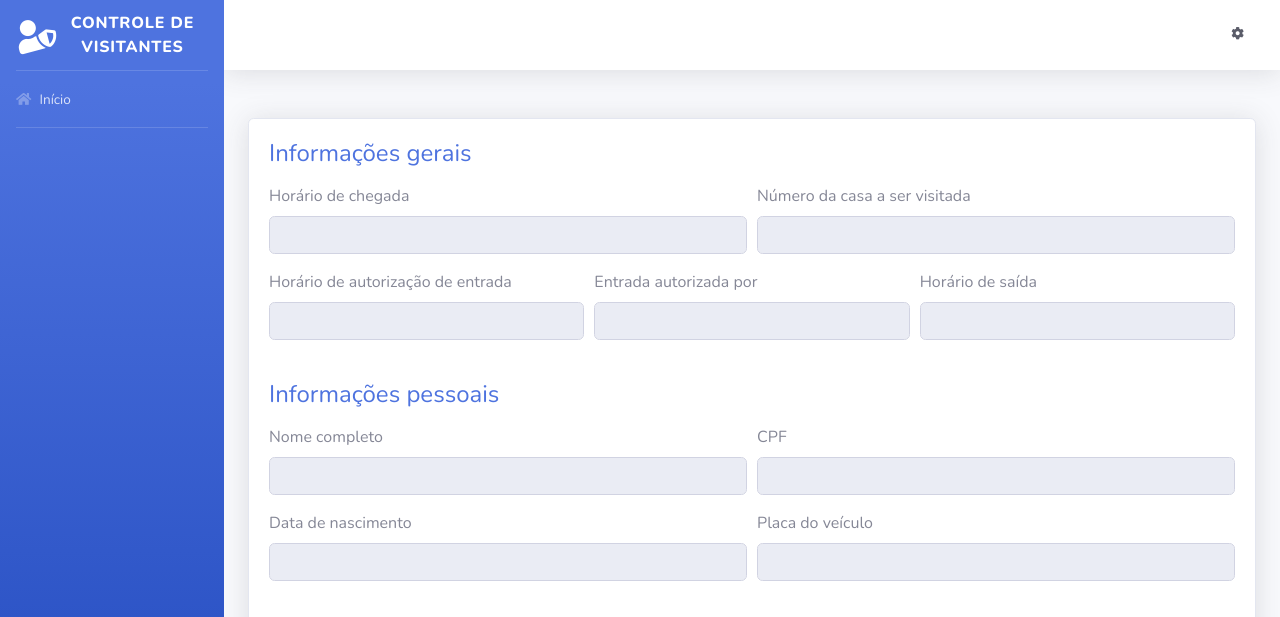
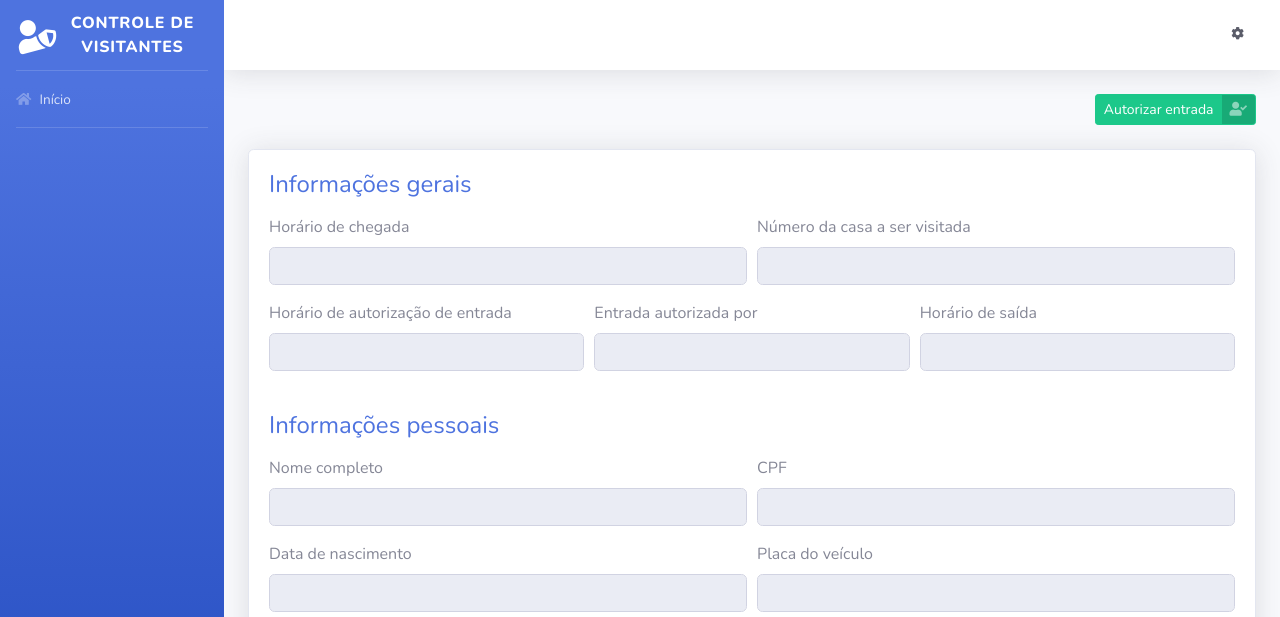
Before and after one commit to cavalcantegb/django-gerencia-portaria, a Django app: template templates/informacoes_visitante.html in a window 1280 px wide. Shown: the top 617 px of the page. Run offline with Django 3.2, Linux system fonts and the light colour scheme; the template is opened without the code that fills it: values that come from a table or form of the project are taken from there, others are empty; some libraries are stand-ins or nearby versions.

Commit message:
Adding visitante pending verification and visitante status

```diff
--- a/templates/informacoes_visitante.html
+++ b/templates/informacoes_visitante.html
@@ -6,6 +6,16 @@
 <div class="container">
     <div class="d-sm-flex align-items-center justify-content-between mb-4">
         <h1 class="h3 mb-0 text-gray-800">{{ nome_pagina }}</h1>
+
+        <div>
+            <a href="#" class="btn btn-success btn-icon-split btn-sm" data-toggle="modal" data-target="#modal1">
+                <span class="text">Autorizar entrada</span>
+
+                <span class="icon text-white-50">
+                    <i class="fas fa-user-check"></i>
+                </span>
+            </a>
+        </div>
     </div>
 
     <div class="card shadow mb-4">
@@ -88,5 +98,36 @@
             </div>
         </div>
     </div>
+
+    <div class="modal fade" id="modal1" tabindex="-1" role="dialog" aria-labelledby="exampleModalLabel" aria-hidden="true">
+        <div class="modal-dialog" role="document">
+            <div class="modal-content">
+                <div class="modal-header">
+                    <h5 class="modal-title" id="exampleModalLabel">Autorizar entrada de visitante</h5>
+
+                    <button type="button" class="close" data-dismiss="modal" aria-label="Close">
+                        <span aria-hidden="true">&times;</span>
+                    </button>
+                </div>
+
+                <div class="modal-body">
+                    <form method="post">
+                        {% csrf_token %}
+
+                        <div class="form-group">
+                            <label for="id_morador_responsavel" class="col-form-label">Nome do morador responsável por autorizar a entrada do visitante:</label>
+                            {% render_field form.morador_responsavel placeholder="Nome do morador responsável por autorizar a entrada do visitante" class="form-control" %}
+                        </div>
+
+                        <div class="modal-footer">
+                            <button type="button" class="btn btn-secondary" data-dismiss="modal">Cancelar</button>
+                            <button type="submit" class="btn btn-primary">Autorizar entrada</button>
+                        </div>
+                    </form>
+                </div>
+            </div>
+        </div>
+    </div>
+
 </div>
 {% endblock %}
--- a/visitantes/forms.py
+++ b/visitantes/forms.py
@@ -23,3 +23,17 @@ class VisitanteForm(forms.ModelForm):
                 "required" : "Por favor, informe o número da casa a ser visitada"
             }
         }
+
+class AutorizaVisitanteForm(forms.ModelForm):
+    morador_responsavel = forms.CharField(required=True)
+
+    class Meta:
+        model = Visitante
+        fields = [
+            "morador_responsavel"
+        ]
+        error_messages = {
+            "morador_responsavel" : {
+                "required" : "Por favor, informe o nome do morador responsável para autorizar a entrada do visitante"
+            }
+        }
--- a/visitantes/models.py
+++ b/visitantes/models.py
@@ -1,6 +1,19 @@
 from django.db import models
 
 class Visitante(models.Model):
+
+    STATUS_VISITANTES = [
+        ("AGUARDANDO", "Aguardando autorização"),
+        ("EM_VISITA", "Em visita"),
+        ("FINALIZADO", "Visita finalizada"),
+    ]
+
+    status = models.CharField(
+        verbose_name = "Status",
+        max_length=10,
+        choices=STATUS_VISITANTES,
+        default="AGUARDANDO",
+    )
 
     nome_completo = models.CharField(
         verbose_name='Nome Completo',
```
Also changed, not shown: visitantes/views.py (+29 -1 lines), visitantes/migrations/0002_visitante_status.py (added).
